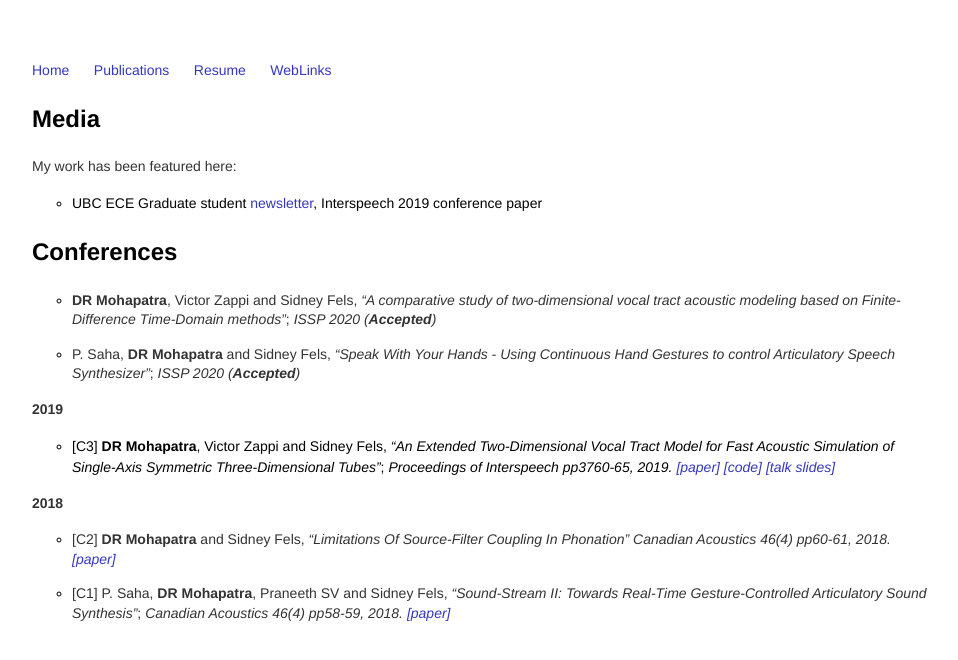
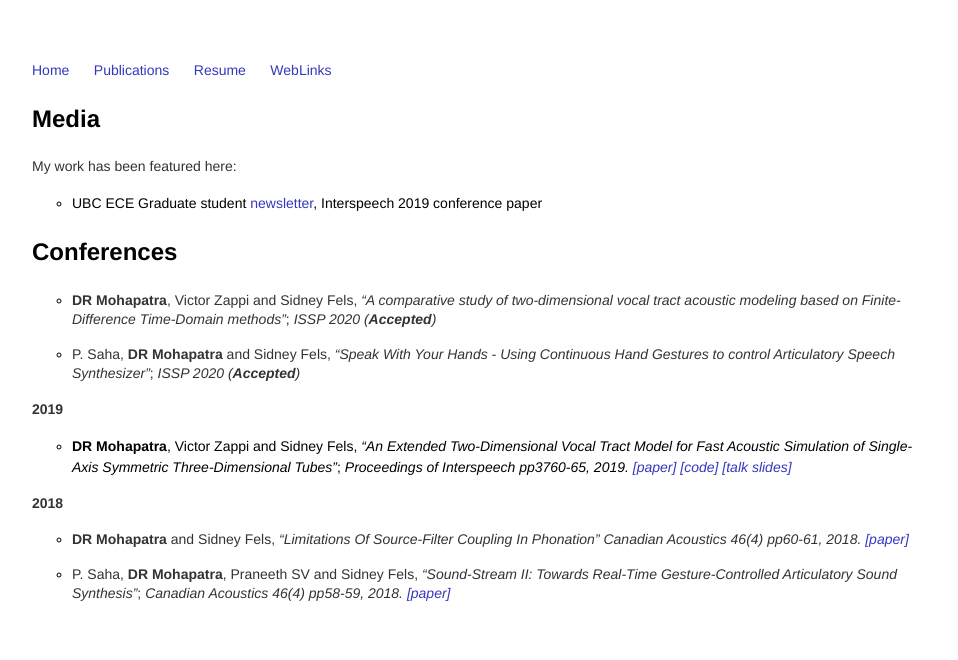
Before and after one commit to PramitSaha/debasishray19.github.io, a Jekyll site: the page built from publications.md, in a window 1280 px wide. Shown: the top 660 px of the page, without its empty margins (160-1118 px from the left). Built offline with Jekyll 4.4.1, drawn with Linux system fonts in a browser that asks for light colours.

```diff
--- a/publications.md
+++ b/publications.md
@@ -14,9 +14,9 @@ My work has been featured here:
 * P. Saha, **DR Mohapatra** and Sidney Fels, *"Speak With Your Hands - Using Continuous Hand Gestures to control Articulatory Speech Synthesizer"*; *ISSP 2020 (**Accepted**)*
 
 **2019**
-* [C3] **DR Mohapatra**, Victor Zappi and Sidney Fels, *"An Extended Two-Dimensional Vocal Tract Model for Fast Acoustic Simulation of Single-Axis Symmetric Three-Dimensional Tubes"*; *Proceedings of Interspeech pp3760-65, 2019. [[paper]](https://www.isca-speech.org/archive/Interspeech_2019/pdfs/1764.pdf) [[code]](https://github.com/Debasishray19/Talking-Tube/tree/in-progress/version03) [[talk slides]](https://github.com/Debasishray19/debasishray19.github.io/blob/master/assets/conferenceppt/Interspeech%202019%20Presentation.pdf)*
+* **DR Mohapatra**, Victor Zappi and Sidney Fels, *"An Extended Two-Dimensional Vocal Tract Model for Fast Acoustic Simulation of Single-Axis Symmetric Three-Dimensional Tubes"*; *Proceedings of Interspeech pp3760-65, 2019. [[paper]](https://www.isca-speech.org/archive/Interspeech_2019/pdfs/1764.pdf) [[code]](https://github.com/Debasishray19/Talking-Tube/tree/in-progress/version03) [[talk slides]](https://github.com/Debasishray19/debasishray19.github.io/blob/master/assets/conferenceppt/Interspeech%202019%20Presentation.pdf)*
 
 **2018**
-* [C2] **DR Mohapatra** and Sidney Fels, *"Limitations Of Source-Filter Coupling In Phonation"* *Canadian Acoustics 46(4) pp60-61, 2018. [[paper]](https://arxiv.org/abs/1811.07435)*
+* **DR Mohapatra** and Sidney Fels, *"Limitations Of Source-Filter Coupling In Phonation"* *Canadian Acoustics 46(4) pp60-61, 2018. [[paper]](https://arxiv.org/abs/1811.07435)*
 
-* [C1] P. Saha, **DR Mohapatra**, Praneeth SV and Sidney Fels, *"Sound-Stream II: Towards Real-Time Gesture-Controlled Articulatory Sound Synthesis"*; *Canadian Acoustics 46(4) pp58-59, 2018. [[paper]](https://arxiv.org/abs/1811.08029)*
+* P. Saha, **DR Mohapatra**, Praneeth SV and Sidney Fels, *"Sound-Stream II: Towards Real-Time Gesture-Controlled Articulatory Sound Synthesis"*; *Canadian Acoustics 46(4) pp58-59, 2018. [[paper]](https://arxiv.org/abs/1811.08029)*
```
